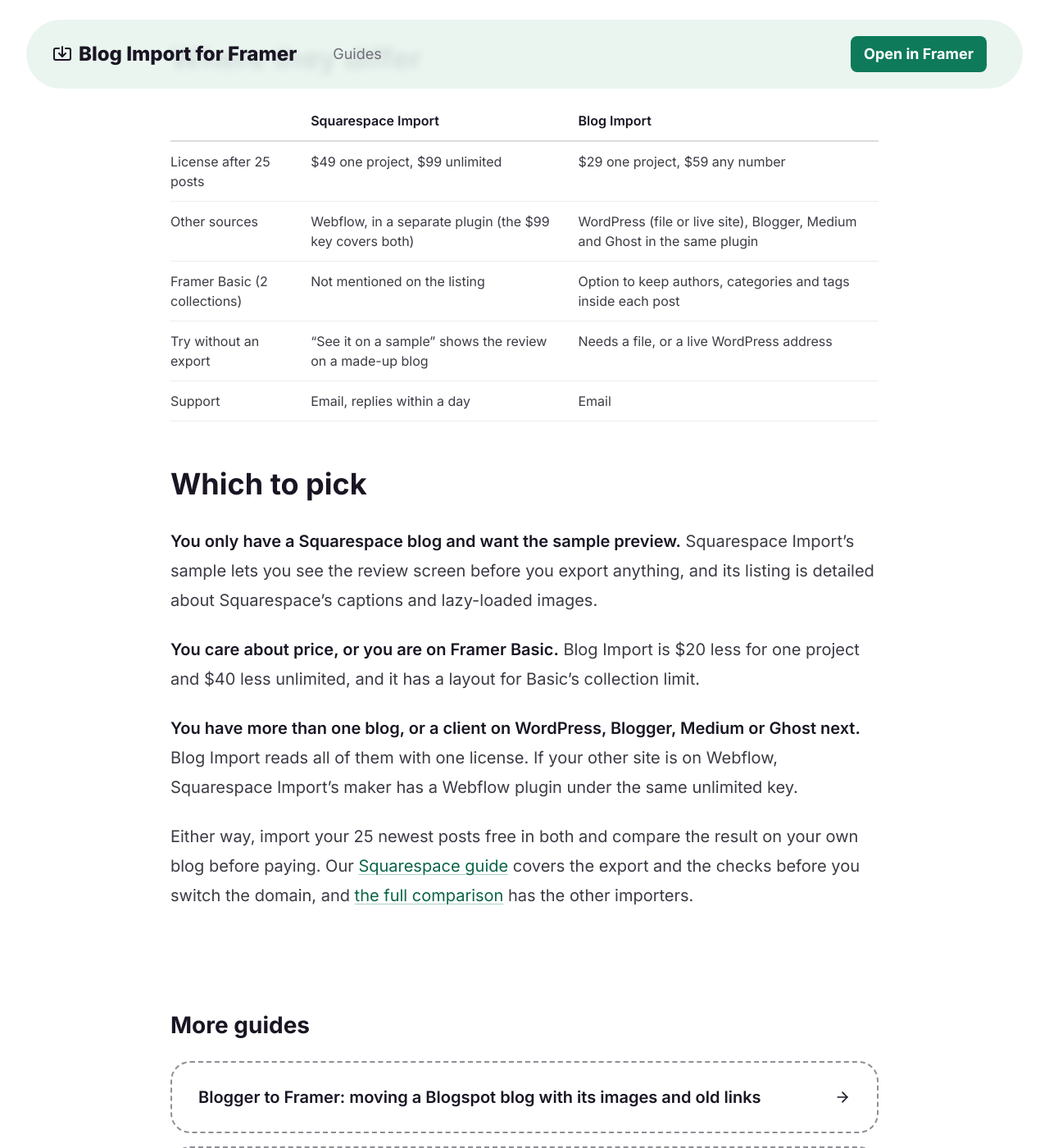
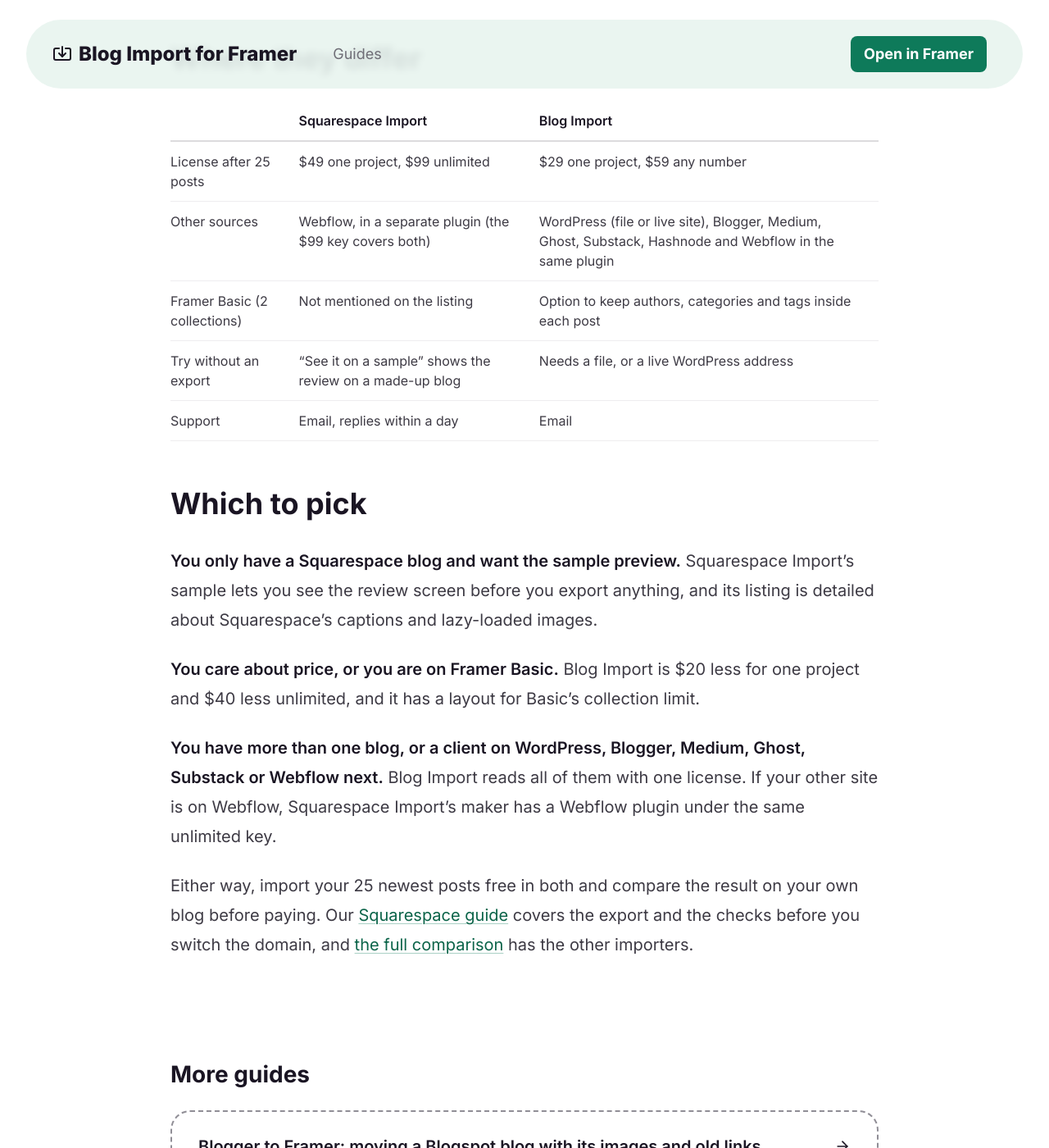
Before and after one commit to keyturnkit/keyturnkit.github.io, a Jekyll site: the page built from guides/squarespace-import-or-blog-import.md, in a window 1280 px wide and 1400 px high, scrolled down 889 px. Shown: the whole window at 82% size. Built offline with Jekyll 4.4.1, drawn with Linux system fonts in a browser that asks for light colours.

Commit message:
Blog Import page and guides: 8 sources (publish with V153)
Co-Authored-By: Claude Opus 5.5 <noreply@anthropic.com>

```diff
--- a/guides/squarespace-import-or-blog-import.md
+++ b/guides/squarespace-import-or-blog-import.md
@@ -20,7 +20,7 @@ Both read the file Squarespace exports in WordPress format (Settings, Advanced,
 | | Squarespace Import | Blog Import |
 |---|---|---|
 | License after 25 posts | $49 one project, $99 unlimited | $29 one project, $59 any number |
-| Other sources | Webflow, in a separate plugin (the $99 key covers both) | WordPress (file or live site), Blogger, Medium and Ghost in the same plugin |
+| Other sources | Webflow, in a separate plugin (the $99 key covers both) | WordPress (file or live site), Blogger, Medium, Ghost, Substack, Hashnode and Webflow in the same plugin |
 | Framer Basic (2 collections) | Not mentioned on the listing | Option to keep authors, categories and tags inside each post |
 | Try without an export | "See it on a sample" shows the review on a made-up blog | Needs a file, or a live WordPress address |
 | Support | Email, replies within a day | Email |
@@ -31,6 +31,6 @@ Both read the file Squarespace exports in WordPress format (Settings, Advanced,
 
 **You care about price, or you are on Framer Basic.** Blog Import is $20 less for one project and $40 less unlimited, and it has a layout for Basic's collection limit.
 
-**You have more than one blog, or a client on WordPress, Blogger, Medium or Ghost next.** Blog Import reads all of them with one license. If your other site is on Webflow, Squarespace Import's maker has a Webflow plugin under the same unlimited key.
+**You have more than one blog, or a client on WordPress, Blogger, Medium, Ghost, Substack or Webflow next.** Blog Import reads all of them with one license. If your other site is on Webflow, Squarespace Import's maker has a Webflow plugin under the same unlimited key.
 
 Either way, import your 25 newest posts free in both and compare the result on your own blog before paying. Our [Squarespace guide](/guides/squarespace-blog-to-framer/) covers the export and the checks before you switch the domain, and [the full comparison](/guides/framer-blog-import-plugins-compared/) has the other importers.
```
Also changed, not shown: blog-import/index.md (+6 -3 lines), guides/framer-blog-import-plugins-compared.md (+1 -1 lines), guides/wix-blog-to-framer.md (+1 -1 lines).
